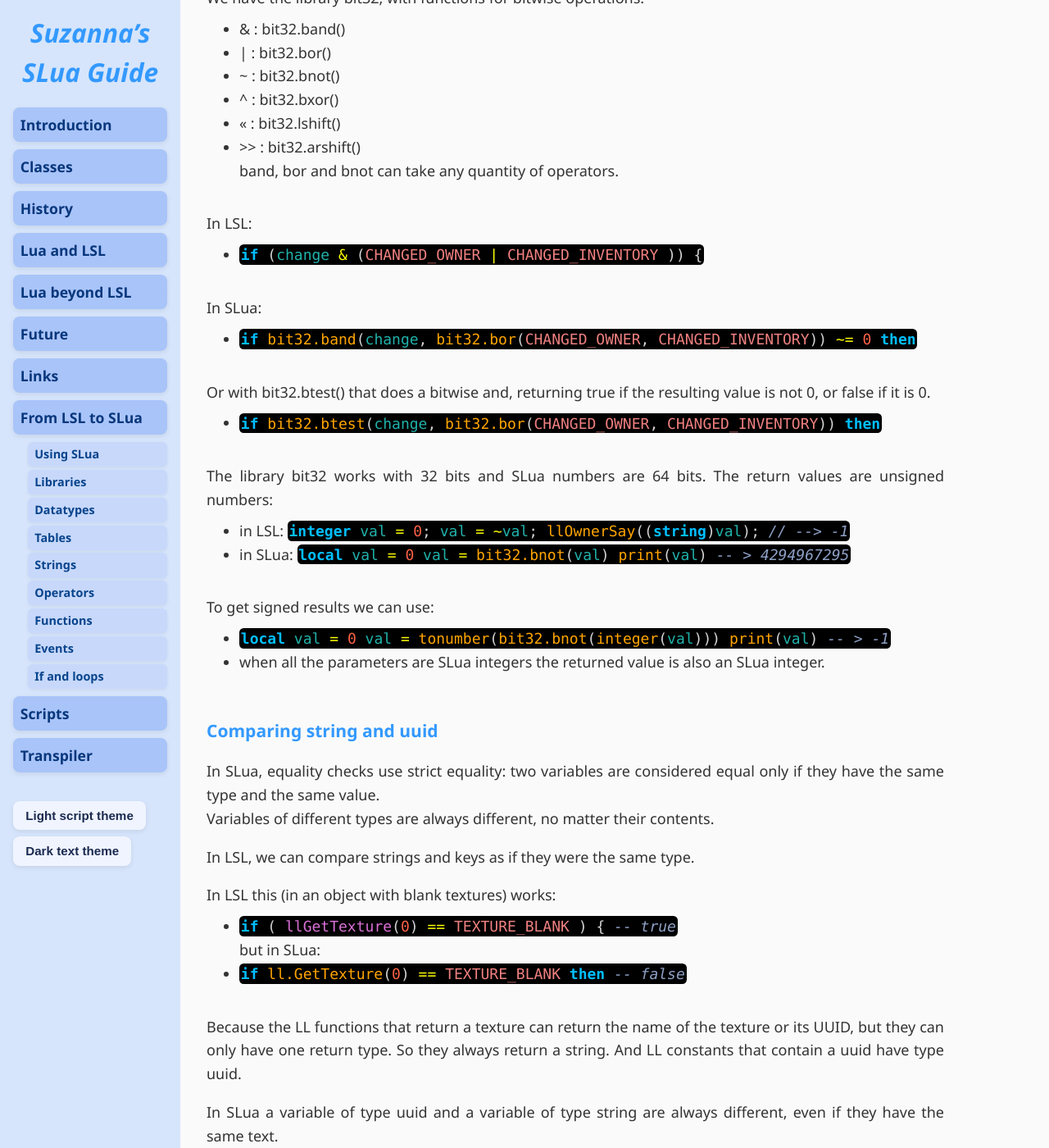
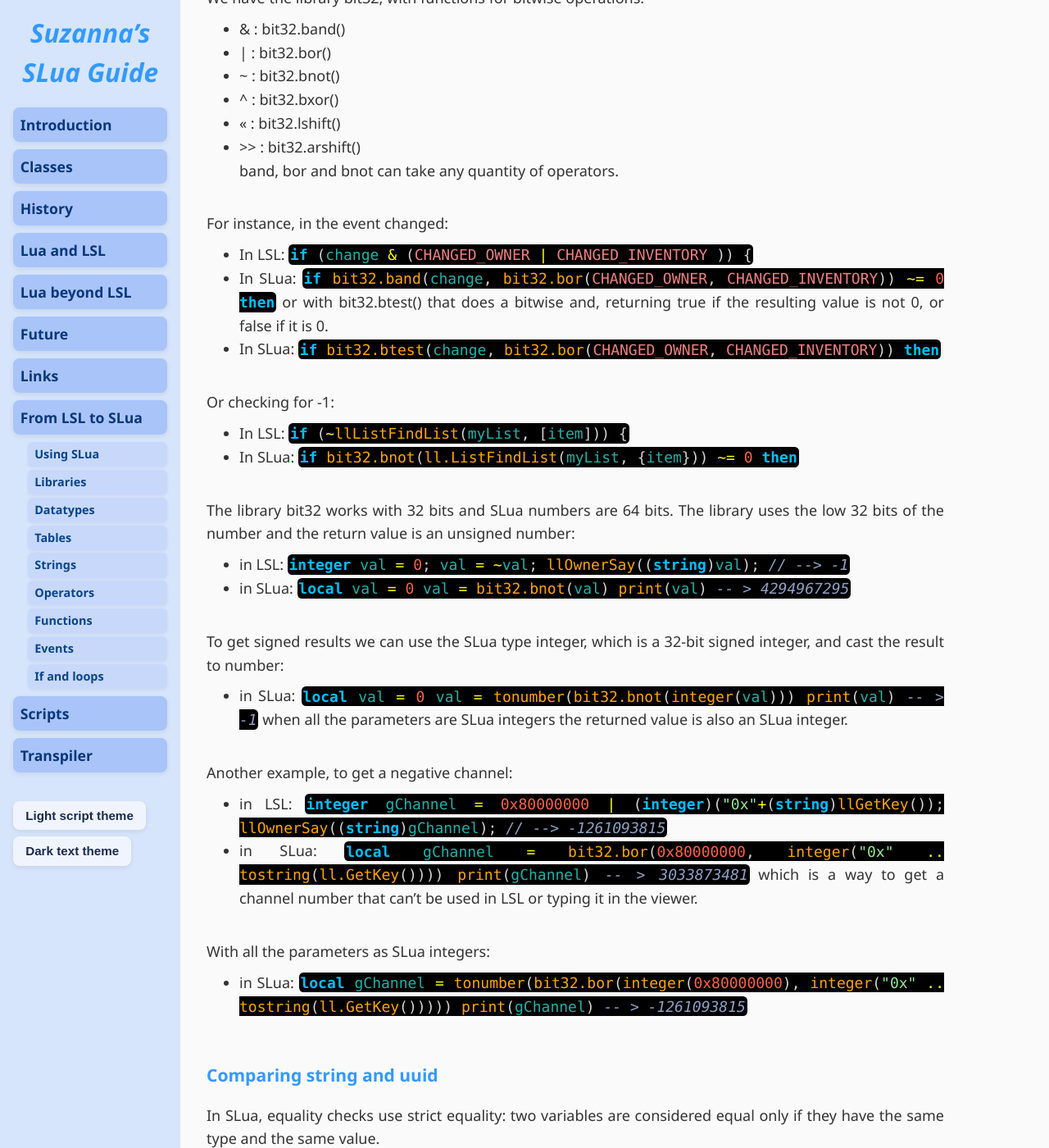
Before and after one commit to Suzanna-Linn/slua, a Jekyll site: the page built from docs/moving-operators.md, in a window 1280 px wide and 1400 px high, scrolled down 3723 px. Shown: the whole window at 82% size. Built offline with Jekyll 4.4.1, drawn with Linux system fonts in a browser that asks for light colours; nearby versions of some CDN libraries; our own code applies the rules of GitHub Pages for plain Markdown files; comment, search, counter and statistics services are not loaded.

Commit message:
Update moving-operators.md

```diff
--- a/docs/moving-operators.md
+++ b/docs/moving-operators.md
@@ -174,23 +174,31 @@ We have the library bit32, with functions for bitwise operations:
 -  \>\> : bit32.arshift()
 band, bor and bnot can take any quantity of operators.
 
-In LSL:
-- <code class="language-lsl">if (change & (CHANGED_OWNER | CHANGED_INVENTORY )) {</code>
+For instance, in the event changed:
+- In LSL: <code class="language-lsl">if (change & (CHANGED_OWNER | CHANGED_INVENTORY )) {</code>
+- In SLua: <code class="language-slua">if bit32.band(change, bit32.bor(CHANGED_OWNER, CHANGED_INVENTORY)) ~= 0 then</code>
+  or with bit32.btest() that does a bitwise and, returning true if the resulting value is not 0, or false if it is 0.
+- In SLua: <code class="language-slua">if bit32.btest(change, bit32.bor(CHANGED_OWNER, CHANGED_INVENTORY)) then</code>
 
-In SLua:
-- <code class="language-slua">if bit32.band(change, bit32.bor(CHANGED_OWNER, CHANGED_INVENTORY)) ~= 0 then</code>
+Or checking for -1:
+- In LSL: <code class="language-lsl">if (~llListFindList(myList, [item])) {</code>
+- In SLua: <code class="language-slua">if bit32.bnot(ll.ListFindList(myList, {item})) ~= 0 then</code>
 
-Or with bit32.btest() that does a bitwise and, returning true if the resulting value is not 0, or false if it is 0.
-- <code class="language-slua">if bit32.btest(change, bit32.bor(CHANGED_OWNER, CHANGED_INVENTORY)) then</code>
-
-The library bit32 works with 32 bits and SLua numbers are 64 bits. The return values are unsigned numbers:
+The library bit32 works with 32 bits and SLua numbers are 64 bits. The library uses the low 32 bits of the number and the return value is an unsigned number:
 - in LSL: <code class="language-lsl">integer val = 0; val = ~val; llOwnerSay((string)val);  // --> -1</code>
 - in SLua: <code class="language-slua">local val = 0 val = bit32.bnot(val) print(val)  -- > 4294967295</code>
 
-To get signed results we can use:
-- <code class="language-slua">local val = 0 val = tonumber(bit32.bnot(integer(val))) print(val)  -- > -1</code>
-- when all the parameters are SLua integers the returned value is also an SLua integer.
+To get signed results we can use the SLua type integer, which is a 32-bit signed integer, and cast the result to number:
+- in SLua: <code class="language-slua">local val = 0 val = tonumber(bit32.bnot(integer(val))) print(val)  -- > -1</code>
+  when all the parameters are SLua integers the returned value is also an SLua integer.
 
+Another example, to get a negative channel:
+- in LSL: <code class="language-lsl">integer gChannel = 0x80000000 | (integer)("0x"+(string)llGetKey()); llOwnerSay((string)gChannel);  // --> -1261093815</code>
+- in SLua: <code class="language-slua">local gChannel = bit32.bor(0x80000000, integer("0x" .. tostring(ll.GetKey()))) print(gChannel)  -- > 3033873481</code>
+which is a way to get a channel number that can't be used in LSL or typing it in the viewer.
+
+With all the parameters as SLua integers:
+- in SLua: <code class="language-slua">local gChannel = tonumber(bit32.bor(integer(0x80000000), integer("0x" .. tostring(ll.GetKey())))) print(gChannel)  -- > -1261093815</code>
 
 ### Comparing string and uuid
 
```
